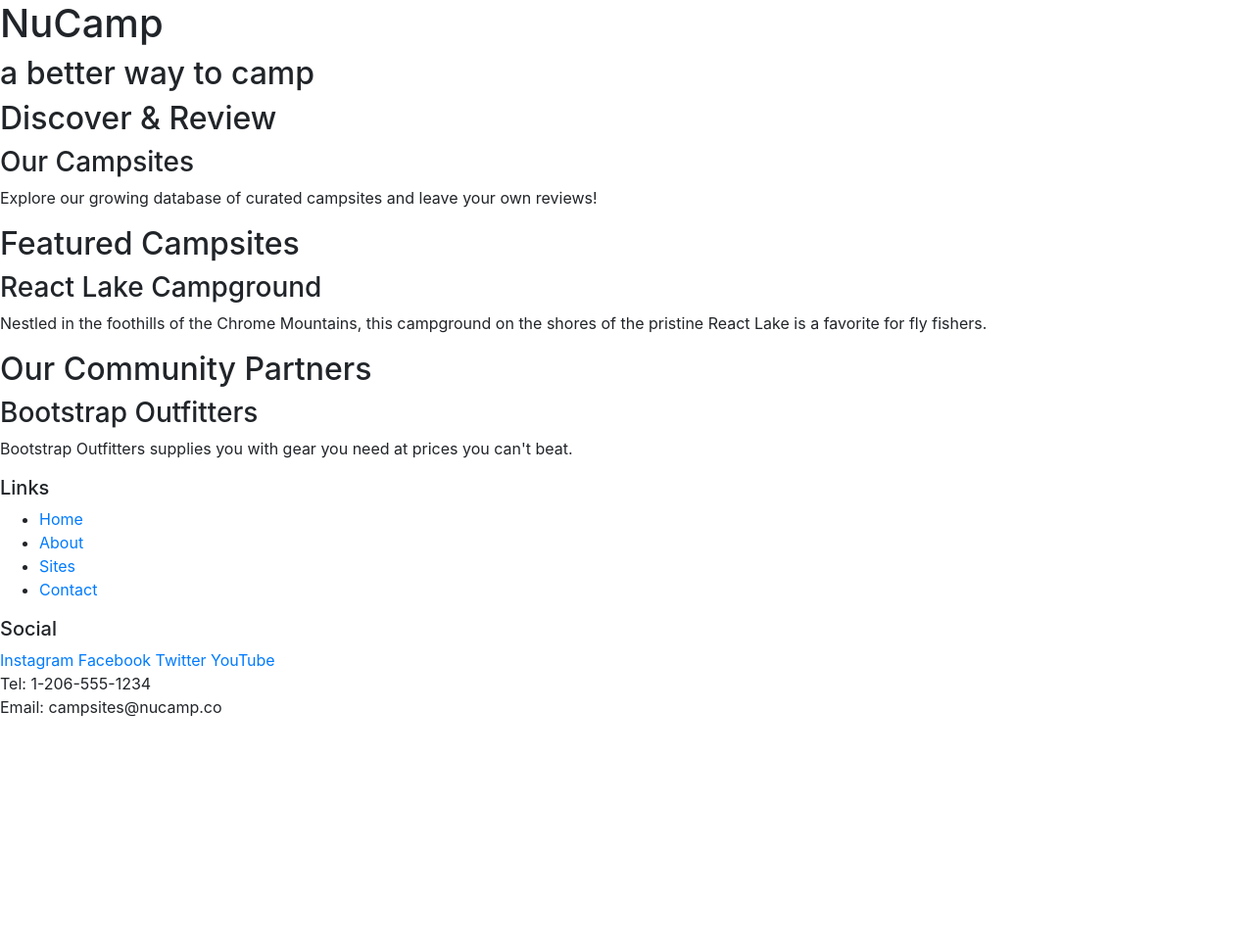
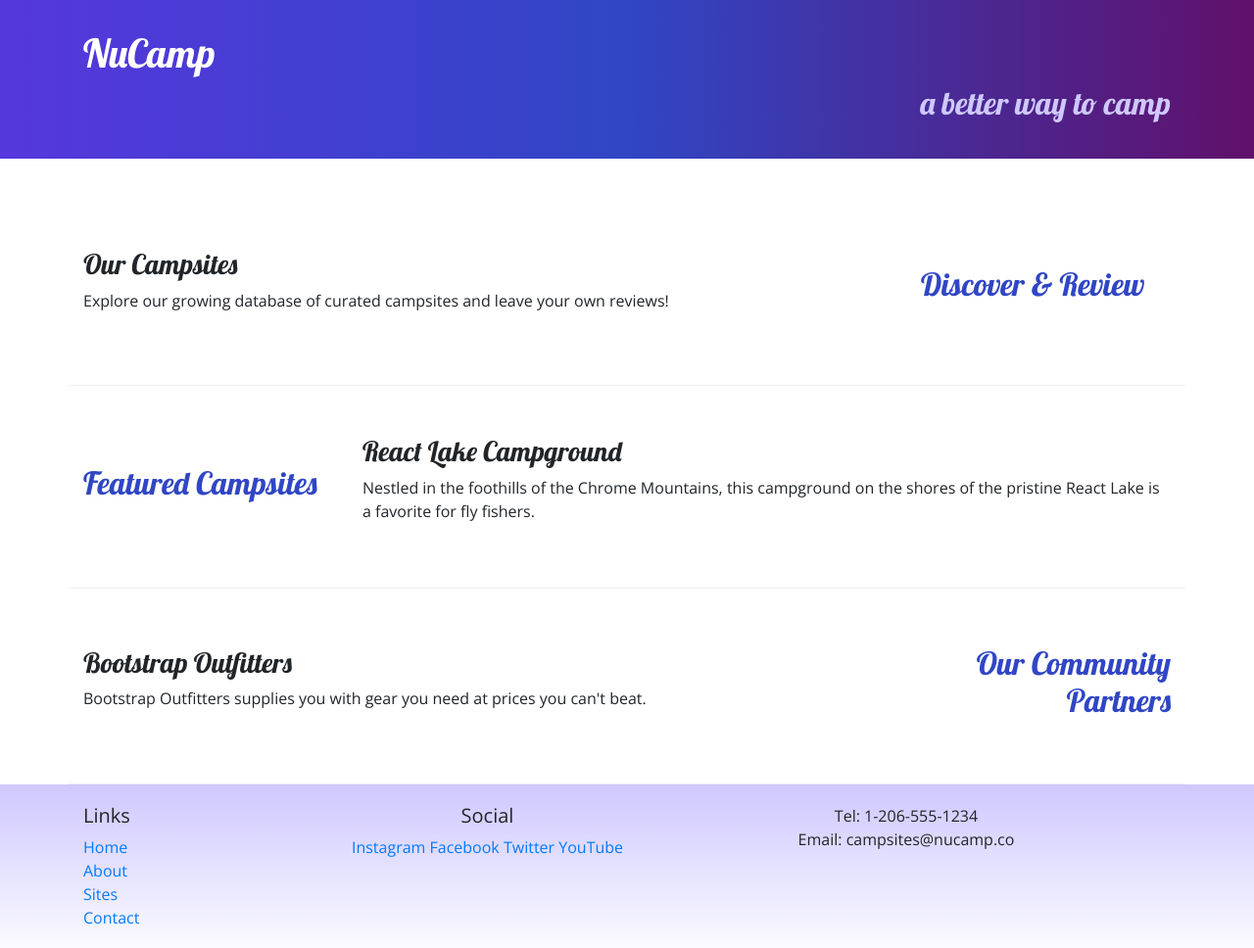
Before and after one commit to mrjrthompson/Nucamp-Project, a website: page index.html in a window 1280 px wide. Shown: the whole page at 98% size. Before the commit the page ends 800 px from the top, so only its background shows below. Drawn offline with nearby package versions, Linux system fonts and the light colour scheme.

Commit message:
Saturday Workshop Day

```diff
--- /dev/null
+++ b/css/styles.css
@@ -0,0 +1,32 @@
+body {
+    font-family: "Open Sans", sans-serif;
+}
+
+h1, h2, h3 {
+    font-family: "Lobster", cursive;
+}
+
+h2 {
+    color: #3046C5;
+}
+
+header h2 {
+    color: #CEC8FF;
+}
+
+footer {
+    background-image: linear-gradient(#CEC8FF, white);
+    padding: 20px 0;
+}
+
+.jumbotron {
+    padding: 30px;
+    background-image: linear-gradient(to right, #5637DD, #3046C5, #60106B);
+    color: white;
+}
+
+.row-content {
+    padding: 50px 0;
+    border-bottom: 1px ridge;
+    min-height: 200px;
+}
--- a/index.html
+++ b/index.html
@@ -5,57 +5,78 @@
     <meta charset="utf-8" />
     <meta name="viewport" content="width=device-width, initial-scale=1">
     <link rel="stylesheet" href="node_modules/bootstrap/dist/css/bootstrap.min.css" />
+    <link rel="stylesheet" href="https://fonts.googleapis.com/css?family=Lobster|Open+Sans" />
+    <link rel="stylesheet" href="css/styles.css" />
 
     <title>NuCamp: A Better Way To Camp</title>
 </head>
 
 <body>
 
-    <header>
-        <div>
+    <header class="jumbotron jumbotron-fluid">
+        <div class="container">
+            <div class="row">
+                <div class="col">
                     <h1>NuCamp</h1>
-            <h2>a better way to camp</h2>
+                    <h2 class="text-sm-right">a better way to camp</h2>
+                </div>
+            </div>
         </div>
     </header>
-
-    <div>
+        <div class="container">
+            <div class="row row-content align-items-center">
+                <div class="col-sm-4 order-sm-last col-md-3">
                     <h2>Discover & Review</h2>
+                </div>
+                <div class="col">
                     <h3>Our Campsites</h3>
-        <p>Explore our growing database of curated campsites and leave your own reviews!</p>
+                    <p class="d-none d-sm-block">Explore our growing database of curated campsites and leave your own reviews!</p>
+                </div>
             </div>
 
-    <div>
+            <div class="row row-content align-items-center">
+                <div class="col-sm-4 col-md-3">
                     <h2>Featured Campsites</h2>
+                </div>
+                <div class="col">
                     <h3>React Lake Campground</h3>
-        <p>Nestled in the foothills of the Chrome Mountains, this campground on the shores of the pristine React Lake is a favorite for fly fishers.</p>
+                    <p class="d-none d-sm-block">Nestled in the foothills of the Chrome Mountains, this campground on the shores of the pristine React Lake is a favorite for fly fishers.</p>
                 </div>
-
-    <div>
-        <h2>Our Community Partners</h2>
+            </div>
+            <div class="row row-content align-items-center">
+                <div class="col-sm-4 order-sm-last col-md-3">
+                    <h2 class="text-sm-right">Our Community Partners</h2>
+                </div>
+                <div class="col">
                     <h3>Bootstrap Outfitters</h3>
-        <p>Bootstrap Outfitters supplies you with gear you need at prices you can't beat.</p>
+                    <p class="d-none d-sm-block">Bootstrap Outfitters supplies you with gear you need at prices you can't beat.</p>
                 </div>
-
+            </div>
+        </div>
     <footer>
-        <div>
+        <div class="container">
+            <div class="row">
+                <div class="col-4 col-sm-2 offset=1">
                     <h5>Links</h5>
-            <ul>
+                    <ul class="list-unstyled">
                         <li><a href="#">Home</a></li>
-                <li><a href="#">About</a></li>
+                        <li><a href="aboutus.html">About</a></li>
                         <li><a href="#">Sites</a></li>
                         <li><a href="#">Contact</a></li>
                     </ul>
                 </div>
-        <div>
+                <div class="col-6 col-sm-5 text-center">
                     <h5>Social</h5>
                     <a href="http://instagram.com/">Instagram</a>
                     <a href="http://facebook.com/">Facebook</a>
                     <a href="http://twitter.com/">Twitter</a>
                     <a href="http://youtube.com/">YouTube</a>
                 </div>
-        <div>
+                <div class="col-sm-4 text-center">
                     Tel: 1-206-555-1234<br />
                     Email: campsites@nucamp.co
+                </div>
+            </div>
         </div>
     </footer>
 <!-- jQuery must come first, then Popper.js, then the Bootstrap JavaScript plugins.-->
```
Also changed, not shown: aboutus.html (added, +87 -0 lines). Lines whose indentation alone changed are shown as unchanged.
